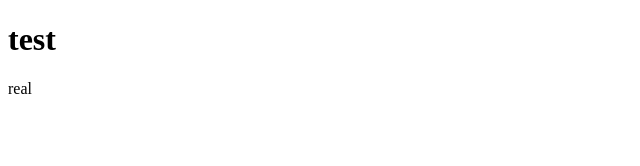
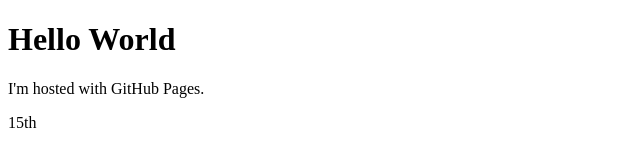
Before and after one commit to HxLiquid/HxLiquid.github.io, a plain HTML site: page index.html in a window 1280 px wide. Shown: the whole page, without its empty margins (0-640 px from the left). Drawn offline with Linux system fonts and the light colour scheme.

Commit message:
Update index.html

```diff
--- a/index.html
+++ b/index.html
@@ -1,7 +1,13 @@
 <!DOCTYPE html>
 <html>
 <body>
-<h1>test</h1>
-<p>real</p>
+<h1>Hello World</h1>
+<p>I'm hosted with GitHub Pages.</p>
+<script>
+function august() { var currentDate = new Date().getTime(); var targetDate = new
+Date("August 15, 2022").getTime(); var diff = currentDate - targetDate; var days
+= Math.floor(diff / (1000 * 60 * 60 * 24)); if (days % 2 === 0) {
+return("15th"); } else { return("14th"); } } document.write((august()))
+</script>
 </body>
 </html>
```
